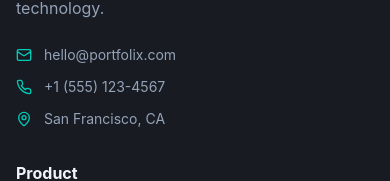
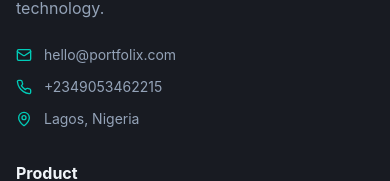
Before and after one commit to rolandpeter656-droid/portfolix-com, a React (Vite) app: page /blog in a window 390 px wide. Shown: the part 614-795 px from the top of the page. Built offline with nearby package versions, Linux system fonts and the light colour scheme.

Commit message:
Update contact information
Update phone number to +2349053462215 and location to Lagos, Nigeria in the PortfoliX section.

```diff
--- a/src/components/landing/Footer.tsx
+++ b/src/components/landing/Footer.tsx
@@ -23,11 +23,11 @@ export const Footer = () => {
                 </div>
                 <div className="flex items-center gap-3 text-muted-foreground">
                   <Phone className="h-4 w-4 text-primary" />
-                  +1 (555) 123-4567
+                  +2349053462215
                 </div>
                 <div className="flex items-center gap-3 text-muted-foreground">
                   <MapPin className="h-4 w-4 text-primary" />
-                  San Francisco, CA
+                  Lagos, Nigeria
                 </div>
               </div>
             </div>
```
